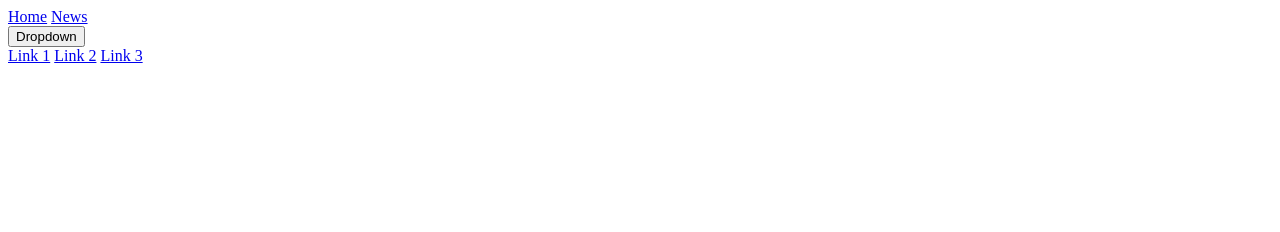
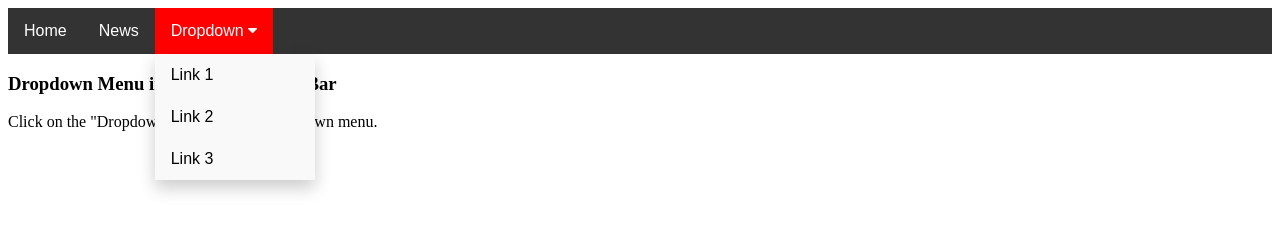
Before and after one commit to Liyinnnnn/menu, a plain HTML site: page dropdown_menu_navbar.html in a window 1280 px wide. Both pictures are taken after a click on the button "Dropdown". Drawn offline with Linux system fonts and the light colour scheme.

Commit message:
did correction

```diff
--- a/dropdown_menu_navbar.css
+++ /dev/null
@@ -1,69 +0,0 @@
-/* Navbar container */
-.navbar {
-    overflow: hidden;
-    background-color: #333;
-    font-family: Arial;
-  }
-
-  /* Links inside the navbar */
-  .navbar a {
-    float: left;
-    font-size: 16px;
-    color: white;
-    text-align: center;
-    padding: 14px 16px;
-    text-decoration: none;
-  }
-
-  /* The dropdown container */
-  .dropdown {
-    float: left;
-    overflow: hidden;
-  }
-
-  /* Dropdown button */
-  .dropdown .dropbtn {
-    font-size: 16px;
-    border: none;
-    outline: none;
-    color: white;
-    padding: 14px 16px;
-    background-color: inherit;
-    font-family: inherit; /* Important for vertical align on mobile phones */
-    margin: 0; /* Important for vertical align on mobile phones */
-  }
-
-  /* Add a red background color to navbar links on hover */
-  .navbar a:hover, .dropdown:hover .dropbtn {
-    background-color: red;
-  }
-
-  /* Dropdown content (hidden by default) */
-  .dropdown-content {
-    display: none;
-    position: absolute;
-    background-color: #f9f9f9;
-    min-width: 160px;
-    box-shadow: 0px 8px 16px 0px rgba(0,0,0,0.2);
-    z-index: 1;
-  }
-
-  /* Links inside the dropdown */
-  .dropdown-content a {
-    float: none;
-    color: black;
-    padding: 12px 16px;
-    text-decoration: none;
-    display: block;
-    text-align: left;
-  }
-
-  /* Add a grey background color to dropdown links on hover */
-  .dropdown-content a:hover {
-    background-color: #ddd;
-  }
-
-  /* Show the dropdown menu on hover */
-  .dropdown:hover .dropdown-content {
-    display: block;
-  }
--- a/dropdown_menu_navbar.html
+++ b/dropdown_menu_navbar.html
@@ -5,21 +5,107 @@
     <meta http-equiv="X-UA-Compatible" content="IE=edge">
     <meta name="viewport" content="width=device-width, initial-scale=1.0">
     <title>Doropdown Menu Nevigation Bar</title>
-    <link rel="newsheet" href="dropdown_menu_navbar.css">
+    <link rel="stylesheet" href="https://cdnjs.cloudflare.com/ajax/libs/font-awesome/4.7.0/css/font-awesome.min.css">
+    <style>
+    .navbar {
+      overflow: hidden;
+      background-color: #333;
+      font-family: Arial, Helvetica, sans-serif;
+    }
+
+    .navbar a {
+      float: left;
+      font-size: 16px;
+      color: white;
+      text-align: center;
+      padding: 14px 16px;
+      text-decoration: none;
+    }
+
+    .dropdown {
+      float: left;
+      overflow: hidden;
+    }
+
+    .dropdown .dropbtn {
+      cursor: pointer;
+      font-size: 16px;
+      border: none;
+      outline: none;
+      color: white;
+      padding: 14px 16px;
+      background-color: inherit;
+      font-family: inherit;
+      margin: 0;
+    }
+
+    .navbar a:hover, .dropdown:hover .dropbtn, .dropbtn:focus {
+      background-color: red;
+    }
+
+    .dropdown-content {
+      display: none;
+      position: absolute;
+      background-color: #f9f9f9;
+      min-width: 160px;
+      box-shadow: 0px 8px 16px 0px rgba(0,0,0,0.2);
+      z-index: 1;
+    }
+
+    .dropdown-content a {
+      float: none;
+      color: black;
+      padding: 12px 16px;
+      text-decoration: none;
+      display: block;
+      text-align: left;
+    }
+
+    .dropdown-content a:hover {
+      background-color: #ddd;
+    }
+
+    .show {
+      display: block;
+    }
+    </style>
+    </head>
     <body>
+
     <div class="navbar">
       <a href="#home">Home</a>
       <a href="#news">News</a>
       <div class="dropdown">
-          <button class="dropbtn">Dropdown
+      <button class="dropbtn" onclick="myFunction()">Dropdown
         <i class="fa fa-caret-down"></i>
       </button>
-          <div class="dropdown-content">
+      <div class="dropdown-content" id="myDropdown">
         <a href="#">Link 1</a>
         <a href="#">Link 2</a>
         <a href="#">Link 3</a>
       </div>
       </div>
     </div>
+
+    <h3>Dropdown Menu inside a Navigation Bar</h3>
+    <p>Click on the "Dropdown" link to see the dropdown menu.</p>
+
+    <script>
+    /* When the user clicks on the button,
+    toggle between hiding and showing the dropdown content */
+    function myFunction() {
+      document.getElementById("myDropdown").classList.toggle("show");
+    }
+
+    // Close the dropdown if the user clicks outside of it
+    window.onclick = function(e) {
+      if (!e.target.matches('.dropbtn')) {
+      var myDropdown = document.getElementById("myDropdown");
+        if (myDropdown.classList.contains('show')) {
+          myDropdown.classList.remove('show');
+        }
+      }
+    }
+    </script>
     </body>
     </html>
```
Also changed, not shown: index.html (+0 -4 lines), top_navigation_bar.css (deleted, +0 -27 lines), top_navigation_bar.html (+37 -1 lines), 1 other file. Lines whose indentation alone changed are shown as unchanged.
